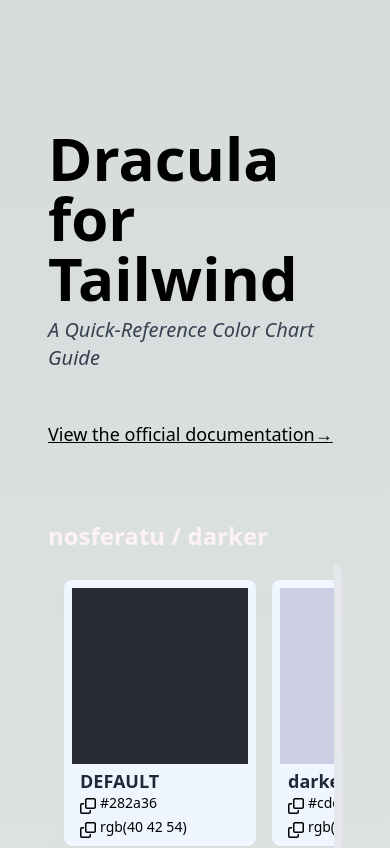
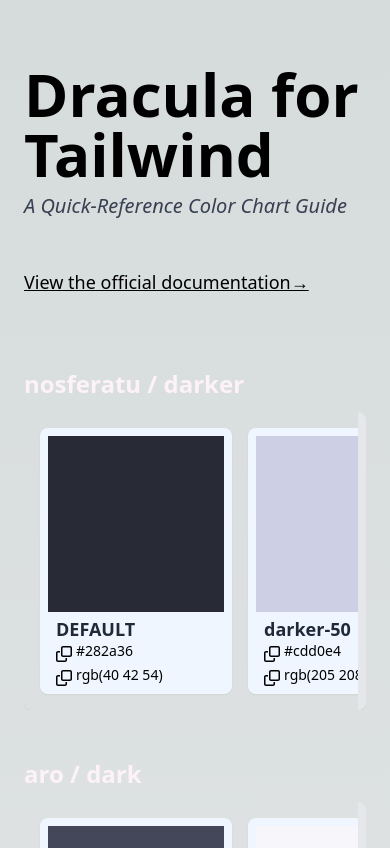
Before and after one commit to jordanlambrecht/dracula-tailwind-reference, a Next.js app: page / in a window 390 px wide. Shown: the top 848 px of the page. Built offline with nearby package versions, Linux system fonts and the light colour scheme; what tailwind-dracula would draw is missing.

Commit message:
chore: mobile responsiveness, removed react.fc

```diff
--- a/src/pages/index.tsx
+++ b/src/pages/index.tsx
@@ -1,13 +1,11 @@
 import DraculaCard from "@/components/DraculaCard"
-import { H1, H2, H3, Subheader } from "@/components/typography/typography"
+import { H1, H2, Subheader } from "@/components/typography/typography"
 import draculaColors from "@/data/draculaColors"
 import Link from "next/link"
 
-const Dracula: React.FC = () => {
-  // Sort entries to move "DEFAULT" to the front
-
+const Dracula = () => {
   return (
-    <main className='min-h-screen px-12 py-32 bg-dracula-darker-900'>
+    <main className='min-h-screen px-6 lg:px-12 py-16 lg:py-32 bg-dracula-darker-900'>
       <div className='mx-auto max-w-8xl'>
         <div className='mb-16'>
           <H1 className='mb-2 text-dracula'>Dracula for Tailwind</H1>
@@ -28,7 +26,7 @@
               <div className='w-full overflow-hidden' key={i}>
                 <H2 className={`mb-3 text-pink-50`}>{colorCategory}</H2>
                 <div
-                  className={`relative flex flex-row w-full h-72 p-4 border-aro outline-r-8 border-r-8 space-x-4 overflow-x-scroll overflow-y-hidden rounded-lg shadow-sm bg-aro scrollbar-thin scrollbar-thumb-dracula scrollbar-track-aro scrollbar-thumb-rounded-full scrollbar-track-rounded-full `}
+                  className={`overflow-y-hidden relative flex flex-row w-full h-auto p-4 border-aro outline-r-8 border-r-8 gap-x-4 overflow-x-scroll  rounded-lg shadow-sm bg-aro scrollbar lg:scrollbar-thin scrollbar-thumb-dracula scrollbar-track-aro scrollbar-thumb-rounded-full scrollbar-track-rounded-full scrollbar-w-12`}
                 >
                   {Object.entries(draculaColors[colorCategory])
                     .sort(([keyA], [keyB]) =>
@@ -38,16 +36,15 @@
                       <div
                         key={shade}
                         className={`${
-                          index === 0 ? "lg:sticky left-0 z-20 " : "snap-start"
+                          index === 0 ? " md:sticky left-0 z-20 " : "snap-start"
                         }`}
                       >
                         {index === 0 ? (
-                          <div className='absolute w-64 -mb-4 -ml-6 h-72 -top-4 -z-10 bg-aro'></div>
+                          <div className='hidden md:block md:absolute w-72 -left-4 bottom-0 -top-4 -z-10 bg-aro bg-clip-content'></div>
                         ) : (
                           ""
                         )}
                         <DraculaCard
-                          // className={`bg-${colorCategory}-${shade}`}
                           color={colorCategory}
                           shade={shade}
                           hex={hex}
```
